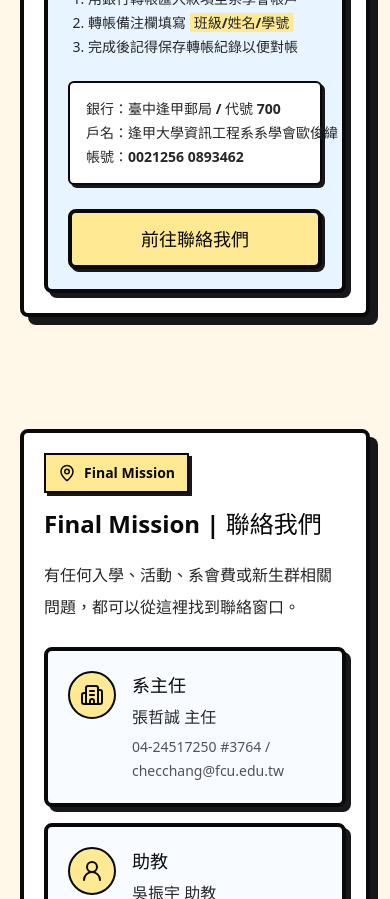
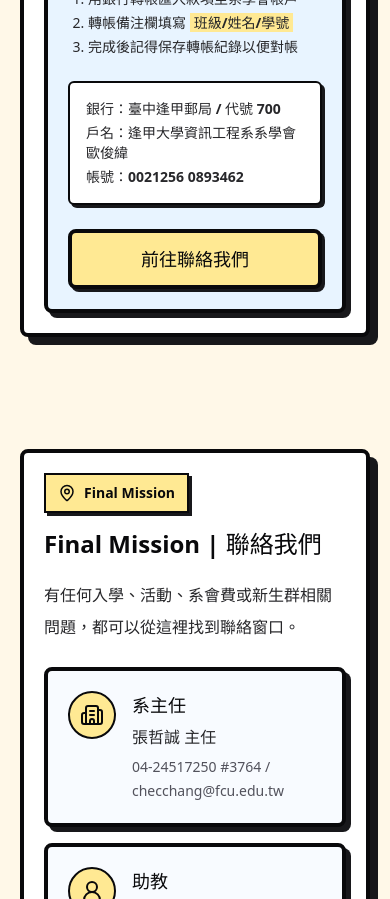
Before and after one commit to AllEnough/iecs_handbook, a React (Vite) app: page / in a window 390 px wide. Shown: the part 3860-4759 px from the top of the page. Built offline with nearby package versions, Linux system fonts and the light colour scheme.

Commit message:
fix: allow account details to wrap on small mobile screens to prevent overflow

```diff
--- a/src/components/FeeSection.jsx
+++ b/src/components/FeeSection.jsx
@@ -139,9 +139,9 @@ function FeeSection() {
                 {/* 右邊：帳戶 */}
                 <div className="md:flex md:flex-col md:justify-center">
                   <div className="w-full space-y-1 rounded-md border-2 border-zinc-950 bg-white p-4 text-sm shadow-[3px_3px_0_#18181b] md:text-base">
-                    <p className="whitespace-nowrap"><strong>銀行：</strong>臺中逢甲郵局 / 代號 700</p>
-                    <p className="whitespace-nowrap"><strong>戶名：</strong>逢甲大學資訊工程系系學會歐俊緯</p>
-                    <p className="whitespace-nowrap"><strong>帳號：</strong>0021256 0893462</p>
+                    <p><strong>銀行：</strong>臺中逢甲郵局 / 代號 700</p>
+                    <p><strong>戶名：</strong>逢甲大學資訊工程系系學會歐俊緯</p>
+                    <p><strong>帳號：</strong>0021256 0893462</p>
                   </div>
                 </div>
               </div>
```
